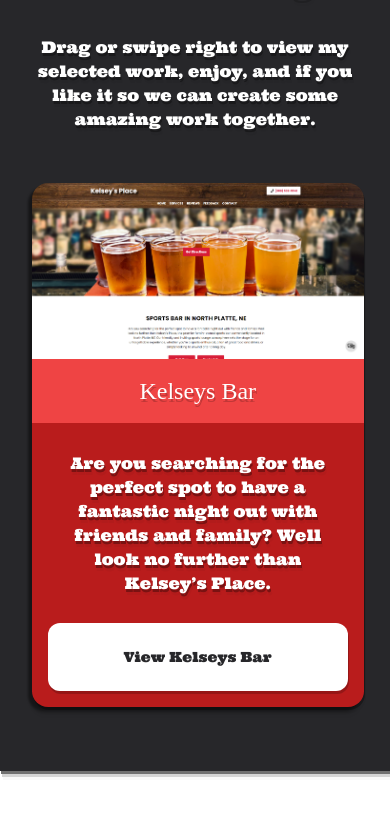
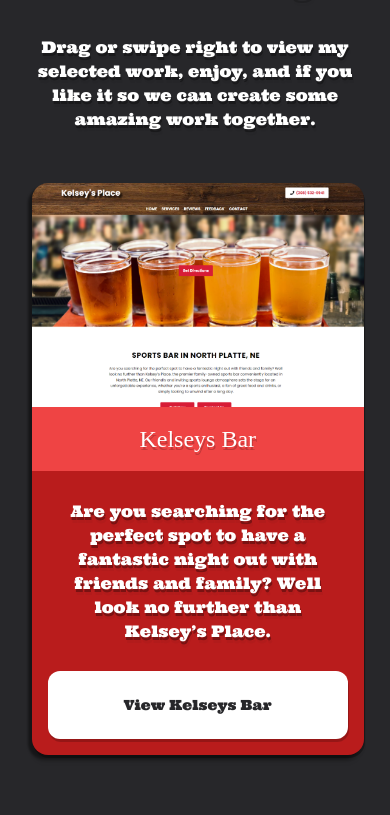
Before and after one commit to jacobEliasMoya/react-portfolio-v2.0, a React (Vite) app: page / in a window 390 px wide. Shown: the part 1713-2528 px from the top of the page. Before the commit the page ends 2484 px from the top, so only its background shows below. Built offline with nearby package versions, Linux system fonts and the light colour scheme; a web font is replaced by a local one.

Commit message:
increasing projects image size

```diff
--- a/src/layout/SkillsSection.tsx
+++ b/src/layout/SkillsSection.tsx
@@ -259,7 +259,7 @@
 
                             <div id={`${item.id}`} className={`${item.animation} text-center [scale:0] rounded-2xl w-[85vw]  max-w-[550px] relative drop-shadow-[-.25em_.25em_.05em_rgba(0,0,0,0.4)] flex flex-col item-center justify-end md:hover:-translate-y-3  transition-all duration-200 `}>
 
-                                <div className="duration-500 transition-all bg-cover bg-center w-full rounded-tl-2xl rounded-tr-2xl min-h-44 md:min-h-56 lg:min-h-72 "
+                                <div className="duration-500 transition-all bg-cover bg-center w-full rounded-tl-2xl rounded-tr-2xl min-h-56 lg:min-h-72 "
                                     style={{
                                     backgroundImage:`url(${item.projectLink})`,
                                     }}
--- a/src/styles/output.css
+++ b/src/styles/output.css
@@ -710,8 +710,8 @@
   min-height: 10rem;
 }
 
-.min-h-44 {
-  min-height: 11rem;
+.min-h-56 {
+  min-height: 14rem;
 }
 
 .min-h-screen {
@@ -2138,10 +2138,6 @@
     height: 20rem;
   }
 
-  .md\:min-h-56 {
-    min-height: 14rem;
-  }
-
   .md\:min-h-screen {
     min-height: 100vh;
   }
```
